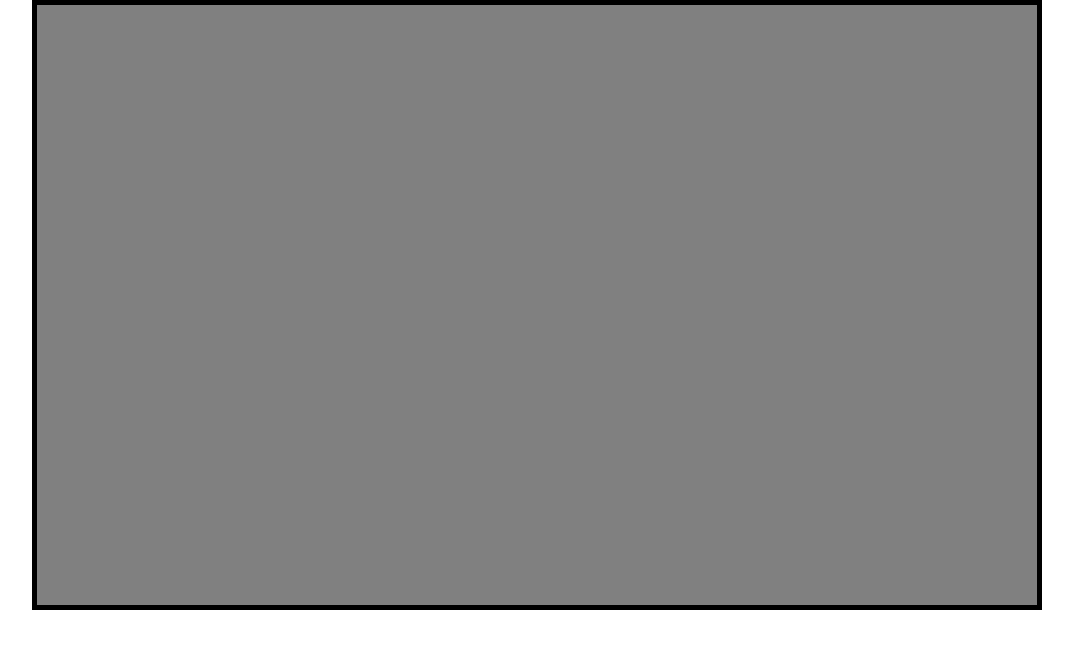
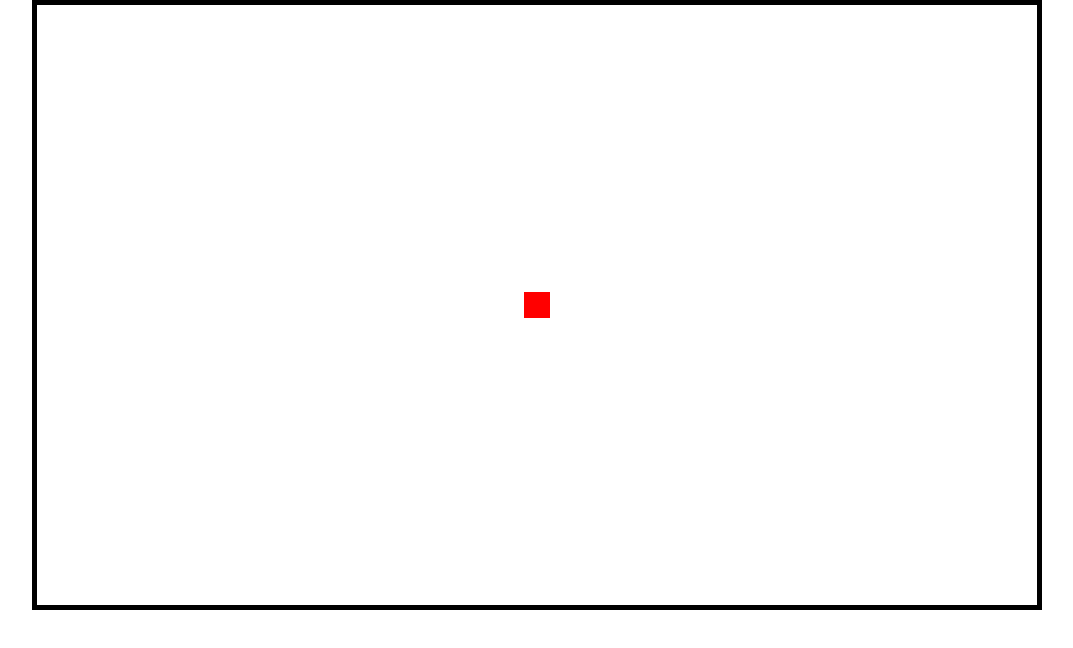
Before and after one commit to mattmegarry/iron-hack-game, a plain HTML site: page index.html in a window 1280 px wide. Both pictures are taken after a click on the button "START". Shown: the whole page, without its empty margins (103-1176 px from the left). Drawn offline with Linux system fonts and the light colour scheme.

Commit message:
Smooth lateral movement working

```diff
--- a/index.html
+++ b/index.html
@@ -21,6 +21,7 @@
   <!-- #### I suspect we put our script in the end of body when function main acts as executable - think/ask...####-->
   <script src="./js/main.js"></script>
   <script src="./js/game.js"></script>
+  <script src="./js/player.js"></script>
 
 </body>
 </html>
--- a/js/game.js
+++ b/js/game.js
@@ -1,6 +1,6 @@
 'use strict';
 
-function Game (gameAreaDiv, gameToGameOverBridge) {
+function Game (gameAreaDiv) {
     var self = this;
 
     //Set game area div as a property of *this* Game
@@ -23,24 +23,57 @@ function Game (gameAreaDiv, gameToGameOverBridge) {
     //Set the canvas context
     self.ctx = self.canvasElement.getContext('2d');
 
+    //Instanciate the player (params are thus, since whole canvas must be referencable)
+    self.player = new Player(self.ctx, self.width, self.height);
+
+    //Instantiate the environment (params are thus, since whole canvas must be referencable)
+    //self.level = new level(self.ctx, self.width, self.height);
+
+    //Insantiate enemies (later) - or include in level?
+
+    //User input handling
+    self.handleKeyDown = function (event) {
+        var key = event.key.toLowerCase();
+        switch (key) {
+            case 'a':
+                self.player.moveLateral('left');
+                break;
+            case 'd':
+                self.player.moveLateral('right');
+                break;
+        }
+    }
+    self.handleKeyUp = function (event) {
+        var key = event.key.toLowerCase();
+        switch (key) {
+          case 'a':
+            self.player.moveLateral('stopleft');
+            break;
+          case 'd':
+            self.player.moveLateral('stopright');
+            break;
+        }
+    }
+
     //What the canvas will do EVERY FRAME
-    var i = 0;
+    var i = 0;//DELETE THIS EVENTUALLY
     function frameRefresh () {
         //LOGIC - update declared variables here
-          //e.g - player.update();
+          self.player.update();
           i++;
-          console.log(i);
+          //console.log(i);
 
         // To end the game, just set self.finished to true with some logic here...
-        if (i > 200) {
-        self.finished = true;
-        gameToGameOverBridge();
+        if (i > 300) {
+            self.finished = true;
+            self.gameOverCallback();
         }
 
         //DRAWING - this is the high-level 'executable' for ALL things drawn to screen
-            //e.g - player.draw();
-        self.ctx.fillRect(0, 0, 1000, 600);
-        self.ctx.fillStyle = self.bgColor;
+        //e.g - player.draw();
+        self.ctx.clearRect(0, 0, 1000, 600);
+        self.ctx.fillStyle = self.bgColor; //DOESN'T MAKE SENSE IN CONTEXT OF CLEAR RECT
+        self.player.draw();
 
         //UPDATE LOGIC - calls rAF in an infinite loop, until self.finshed === true
         if (!self.finished) {
@@ -51,6 +84,16 @@ function Game (gameAreaDiv, gameToGameOverBridge) {
 
     //Calls rAF for the first time
     window.requestAnimationFrame(frameRefresh);
+
+    document.addEventListener('keydown', self.handleKeyDown);
+    document.addEventListener('keyup', self.handleKeyUp);
+}
+
+
+//This is a setter - LOOK INTO A BIT FURTHER
+Game.prototype.onGameOver = function (callback) {
+    var self = this;
+    self.gameOverCallback = callback;
 }
 
 Game.prototype.destroy = function () {
@@ -61,5 +104,8 @@ Game.prototype.destroy = function () {
     self.canvasElement.remove();
 
     //Here we destroy the particular INSTANCE of Game that is live
-    //gameToGameOverBridge;??
+    //gameOverCallback;??
+
+    document.removeEventListener('keydown', self.handleKeyDown);
+    document.removeEventListener('keyup', self.handleKeyUp);
 }
--- a/js/main.js
+++ b/js/main.js
@@ -92,21 +92,12 @@ function main () {
     function buildGame () {//could take params for more control
         //SET DISPLAY STAGE
         displayStage = 'game';
-        game = new Game(gameAreaDiv, gameToGameOverBridge);
-        //THE CONTENT
-        // gameContent = document.createElement('p');
-        // gameContent.setAttribute('class', 'display-container');
-        // gameContent.innerText = 'THE GAME';
-        // //CONTENT INTO DOM
-        // gameAreaDiv.appendChild(gameContent);
-        //TIMER
-        //gameTimeOutId = window.setTimeout(gameToGameOverBridge, _GAMETIME);  //GAME.DESTROY WILL CALL gameToGameOverBridge
+        game = new Game(gameAreaDiv);
+        game.onGameOver(gameToGameOverBridge);
 
     }
 
     function destroyGame () {
-        //gameContent.remove(); //This will be replaced by a removal of the canvas (using obj.destroy)
-        //window.clearTimeout(gameTimeOutId);
         game.destroy();
     }
 
--- /dev/null
+++ b/js/player.js
@@ -0,0 +1,56 @@
+'use strict';
+
+function Player (ctx, width, height) {
+    var self = this; //SELF NOW REFERS TO THE INSTANCE OF PLAYER
+
+    self.size = 26; //Set player size to x pixels (to allow for collision detection)
+
+    //Take in canvas rendering context from Game instance
+    self.ctx = ctx;
+
+    //Take in dimensions of our canvas from Game instance
+    self.gameWidth = width;
+    self.gameHeight = height;
+
+    //Place the player in the center of the screen (conceptually)
+    self.x = self.gameWidth / 2;
+    self.y = self.gameHeight / 2;
+
+    //Leave DIRECTION for now, only needed in the case of user indepenedent movement or WRAP
+    self.moveAction = null;
+}
+
+Player.prototype.moveLateral = function (moveAction) { // I set things in motion!
+    var self = this;
+
+    self.moveAction = moveAction;
+}
+
+Player.prototype.update = function () { // I do things EVERY FRAME!
+    var self = this;
+
+    //User responsive lateral movement EVERY FRAME
+    if (self.moveAction === 'right') {
+        self.x += 10;
+    }
+    else if (self.moveAction === 'left'){
+        self.x -= 10;
+    }
+    else if (self.moveAction === 'stopright'){
+        self.x = self.x;
+    }
+    else if (self.moveAction === 'stopleft'){
+        self.x = self.x;
+    }
+
+    //GRAVITY HERE ONCE COLLISION DETECTION
+
+    //console.log(self.x);
+}
+
+Player.prototype.draw = function () {
+    var self = this;
+
+    self.ctx.fillStyle = 'red';
+    self.ctx.fillRect(self.x - self.size/2, self.y - self.size/2, self.size, self.size);
+  }
```
